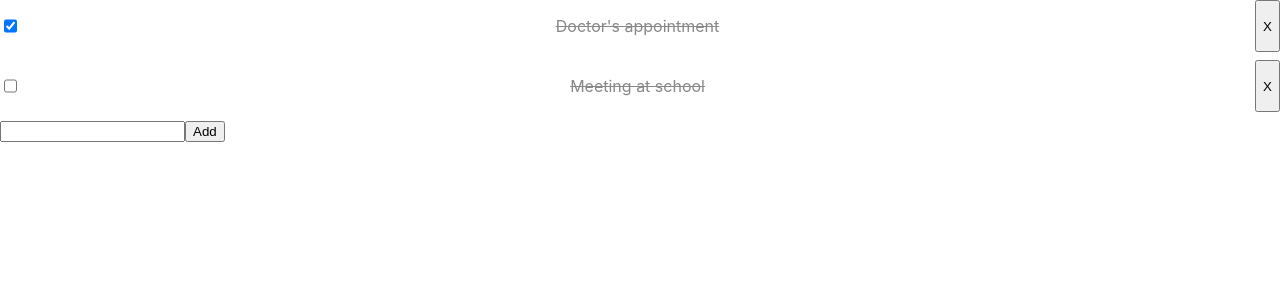
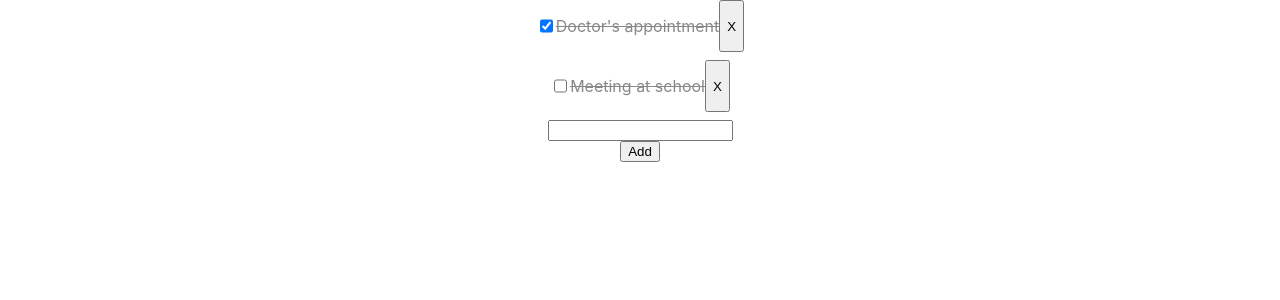
Before and after one commit to AlfaLex505/my-todo-app, a React (Create React App) app: page / in a window 1280 px wide. Shown: the top 300 px of the page. Built offline with nearby package versions, Linux system fonts and the light colour scheme.

Commit message:
Arranging a little better the tasks block

```diff
--- a/src/App.css
+++ b/src/App.css
@@ -7,3 +7,10 @@
   color: #888;
   text-decoration: line-through;
 }
+.todo-list {
+  display: flex;
+  align-items: center;
+  justify-content: center;
+  flex-direction: column;
+  gap: 10xp;
+}
```
